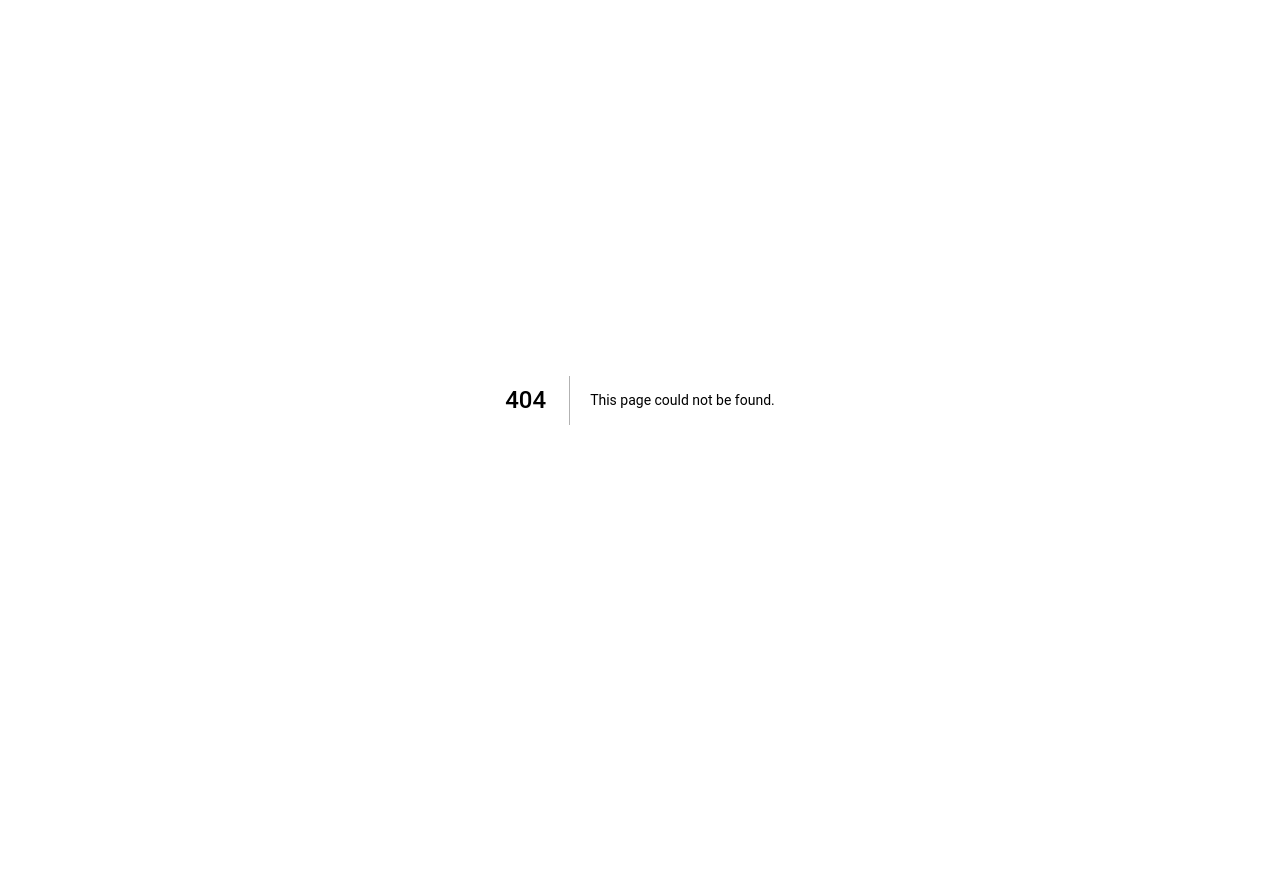
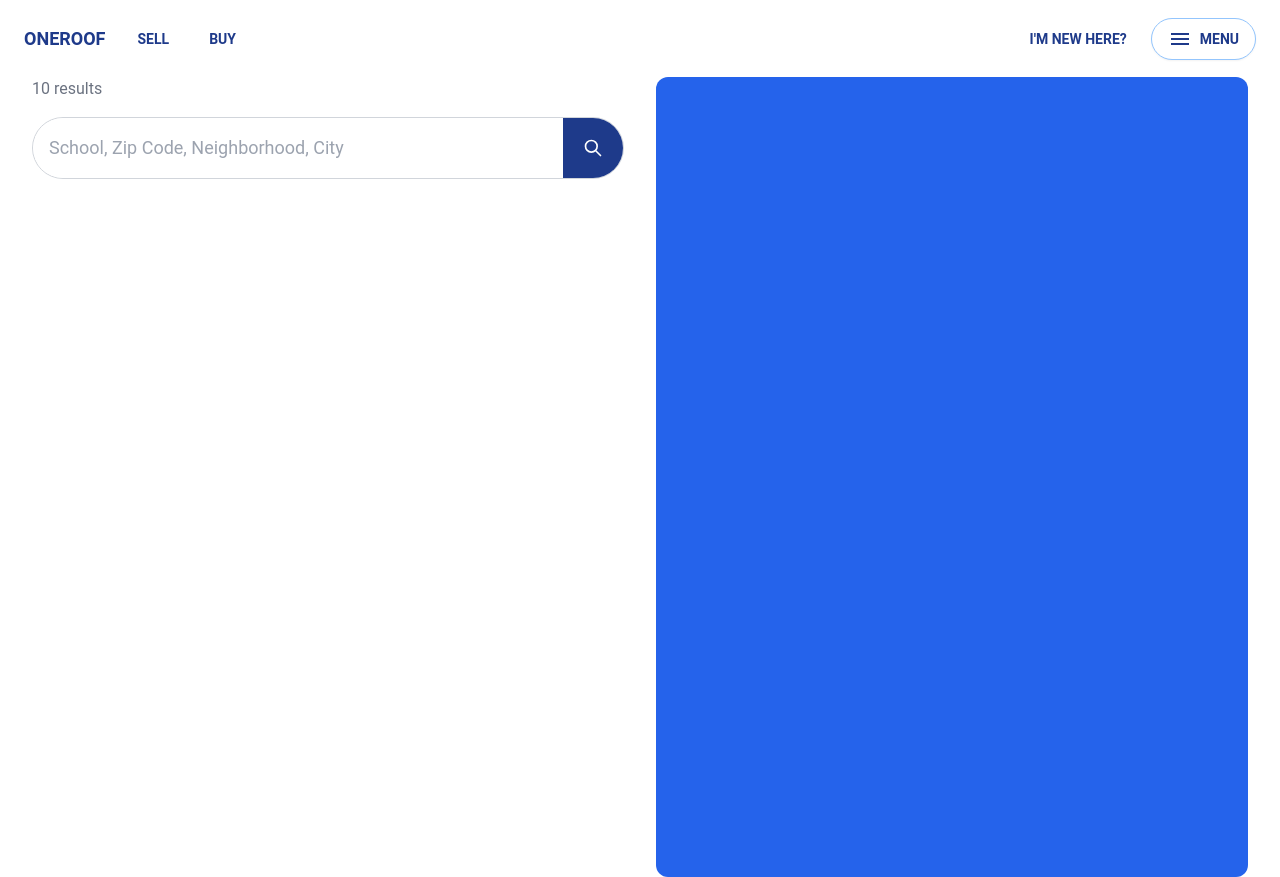
Before and after one commit to tatendabakozw/one-roof, a Next.js app: page /buy in a window 1280 px wide. Before the commit this address had no page. Before the commit the page ends 800 px from the top, so only its background shows below. Built offline with nearby package versions, Linux system fonts and the light colour scheme.

Commit message:
buy page layout

```diff
--- a/components/nav/HomeNavbar.tsx
+++ b/components/nav/HomeNavbar.tsx
@@ -13,14 +13,6 @@ interface Props {
 function HomeNavbar(props: Props): ReactElement {
     const [navbarOpen, setNavbarOpen] = useState<boolean>(false);
     const [shadowOn, setShadowOn] = useState<boolean>(false)
-
-    // const nav_options = [
-    //     {
-    //         option: "i'm new here?",
-    //         id: "1",
-    //         location: '/becomeaseller'
-    //     }
-    // ]
 
     // put shadow on after scrolling down
     const toggleShadow = () => {
@@ -60,7 +52,9 @@ function HomeNavbar(props: Props): ReactElement {
             <ul className="flex flex-col lg:flex-row list-none lg:mr-auto">
               {
                 nav_options.left_options.map(option=>(
-                  <li className={"lg:text-blue-900 lg:hover:bg-gray-100 py-3 px-4 mr-2 rounded-full text-blue-900 hover:bg-gray-100 flex items-center text-sm uppercase font-semibold"}>{option.option}</li>
+                  <Link href={option.location}>
+                  <a className={"lg:text-blue-900 lg:hover:bg-gray-100 py-3 px-4 mr-2 rounded-full text-blue-900 hover:bg-gray-100 flex items-center text-sm uppercase font-semibold"}>{option.option}</a>
+                  </Link>
                 ))
               }
             </ul>
--- /dev/null
+++ b/pages/buy/index.tsx
@@ -0,0 +1,30 @@
+import React,{ReactElement} from 'react'
+import HomeLayout from '../../layouts/HomeLayout'
+import {SearchIcon} from '@heroicons/react/outline'
+
+function index():ReactElement {
+    return (
+        <HomeLayout page_title="Buy a house">
+            <div className="px-8">
+                <div className="grid grid-cols-2 gap-8 min-h-screen">
+                    <div className="col-span-1 h-full w-full rounded-xl flex flex-col">
+                    <p className="text-gray-500 mb-4">10 results</p>
+                        <div className="input border border-gray-300 w-full rounded-full flex flex-row items-center bg-white overflow-hidden">
+                            <input type="text"
+                                className="bg-none border-none outline-none text-lg flex-grow p-4 bg-white rounded-full"
+                                placeholder="School, Zip Code, Neighborhood, City" />
+                            <span className="bg-blue-900 p-5">
+                                <SearchIcon width={20} height={20} className="text-white" />
+                            </span>
+                        </div>
+                    </div>
+                    <div className="col-span-1 bg-blue-600 h-full w-full rounded-xl">
+
+                    </div>
+                </div>
+            </div>
+        </HomeLayout>
+    )
+}
+
+export default index
```
